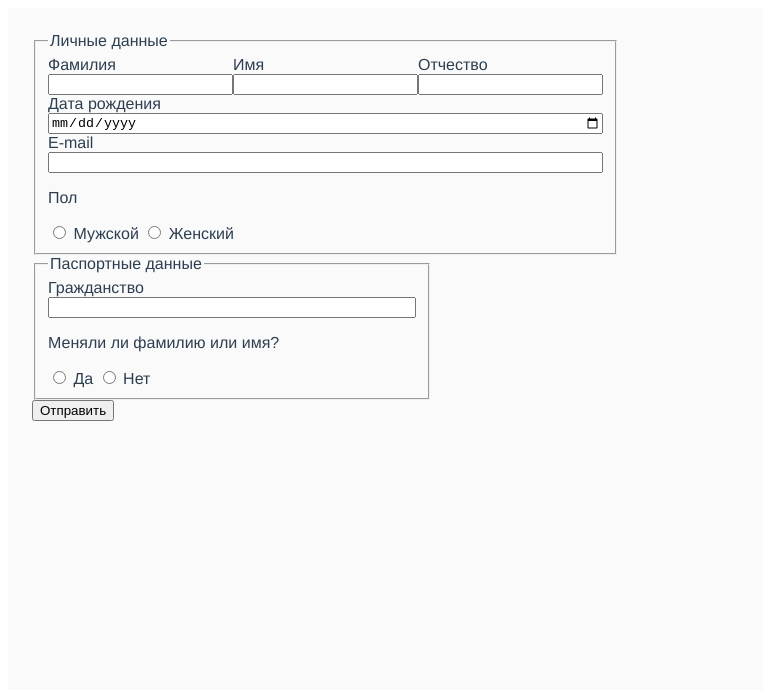
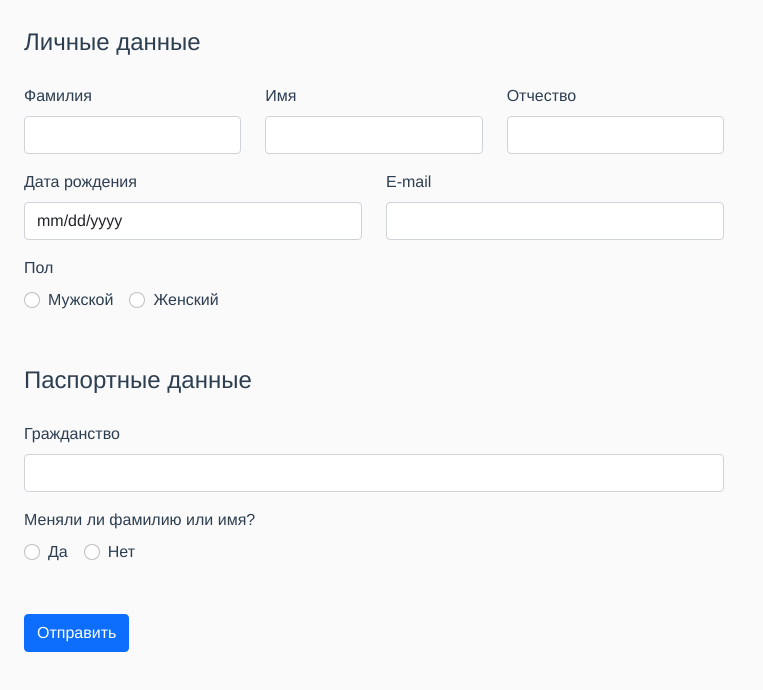
Before and after one commit to ozon-edu-vue-2021/required-task-4-fudgi, a Vue app: page / in a window 1280 px wide. Shown: the top 690 px of the page, without its empty margins (0-763 px from the left). Built offline with nearby package versions, Linux system fonts and the light colour scheme.

Commit message:
bootstrap

```diff
--- a/public/index.html
+++ b/public/index.html
@@ -1,15 +1,25 @@
 <!DOCTYPE html>
 <html lang="">
   <head>
-    <meta charset="utf-8">
-    <meta http-equiv="X-UA-Compatible" content="IE=edge">
-    <meta name="viewport" content="width=device-width,initial-scale=1.0">
-    <link rel="icon" href="<%= BASE_URL %>favicon.ico">
+    <meta charset="utf-8" />
+    <meta http-equiv="X-UA-Compatible" content="IE=edge" />
+    <meta name="viewport" content="width=device-width,initial-scale=1.0" />
+    <link rel="icon" href="<%= BASE_URL %>favicon.ico" />
     <title><%= htmlWebpackPlugin.options.title %></title>
+    <link
+      href="https://cdn.jsdelivr.net/npm/bootstrap@5.1.3/dist/css/bootstrap.min.css"
+      rel="stylesheet"
+      integrity="sha384-1BmE4kWBq78iYhFldvKuhfTAU6auU8tT94WrHftjDbrCEXSU1oBoqyl2QvZ6jIW3"
+      crossorigin="anonymous"
+    />
   </head>
   <body>
     <noscript>
-      <strong>We're sorry but <%= htmlWebpackPlugin.options.title %> doesn't work properly without JavaScript enabled. Please enable it to continue.</strong>
+      <strong
+        >We're sorry but <%= htmlWebpackPlugin.options.title %> doesn't work
+        properly without JavaScript enabled. Please enable it to
+        continue.</strong
+      >
     </noscript>
     <div id="app"></div>
     <!-- built files will be auto injected -->
--- a/src/components/Checkable.vue
+++ b/src/components/Checkable.vue
@@ -1,15 +1,24 @@
 <template>
   <div>
-    <p v-if="label">{{ label }}</p>
-    <label v-for="option in options" :key="option.value">
+    <p v-if="label" class="form-label">{{ label }}</p>
+
+    <div
+      v-for="option in options"
+      :key="option.value"
+      class="form-check form-check-inline"
+    >
+      <label class="form-check-label" :for="option.value">
+        {{ option.text }}
+      </label>
       <input
         :type="type"
         :value="option.value"
         :name="field"
+        :id="option.value"
+        class="form-check-input"
         @input="$emit('input', $event.target.value)"
       />
-      {{ option.text }}
-    </label>
+    </div>
   </div>
 </template>
 
--- a/src/components/Form.vue
+++ b/src/components/Form.vue
@@ -1,8 +1,8 @@
 <template>
   <form class="form">
-    <fieldset>
-      <legend>Личные данные</legend>
-      <div class="row">
+    <fieldset class="mb-5">
+      <legend class="mb-4">Личные данные</legend>
+      <div class="row mb-3">
         <Inputable
           v-bind="fieldData[field.LAST_NAME]"
           v-model="formData[field.LAST_NAME]"
@@ -18,6 +18,7 @@
         />
       </div>
 
+      <div class="row mb-3">
         <Inputable
           v-bind="fieldData[field.BIRTH_DATE]"
           v-model="formData[field.BIRTH_DATE]"
@@ -27,13 +28,15 @@
           v-bind="fieldData[field.EMAIL]"
           v-model="formData[field.EMAIL]"
         />
+      </div>
 
       <Checkable v-bind="fieldData[field.SEX]" v-model="formData[field.SEX]" />
     </fieldset>
 
-    <fieldset>
-      <legend>Паспортные данные</legend>
+    <fieldset class="mb-5">
+      <legend class="mb-4">Паспортные данные</legend>
 
+      <div class="row mb-3">
         <Inputable
           v-bind="fieldData[field.CITIZENSHIP]"
           v-model="formData[field.CITIZENSHIP]"
@@ -42,8 +45,9 @@
             <option v-for="item in citizenships" :value="item" :key="item" />
           </datalist>
         </Inputable>
+      </div>
 
-      <div v-if="isRussian" class="row">
+      <div v-if="isRussian" class="row mb-3">
         <Inputable
           v-bind="fieldData[field.PASSPORT_SERIES]"
           v-model="formData[field.PASSPORT_SERIES]"
@@ -59,7 +63,7 @@
       </div>
 
       <div v-else-if="isForeign" class="foreign">
-        <div class="row">
+        <div class="row mb-1">
           <Inputable
             v-bind="fieldData[field.FOREIGN_LAST_NAME]"
             v-model="formData[field.FOREIGN_LAST_NAME]"
@@ -69,10 +73,10 @@
             v-model="formData[field.FOREIGN_FIRST_NAME]"
           />
         </div>
-        <span
-          >Иностранцы заполняют литинскими буквами. Например, Ivanov Ivan
+        <span class="d-block mb-3 small-text">
+          Иностранцы заполняют литинскими буквами. Например, Ivanov Ivan
         </span>
-        <div class="row">
+        <div class="row mb-3">
           <Inputable
             v-bind="fieldData[field.FOREIGN_PASSPORT_NUMBER]"
             v-model="formData[field.FOREIGN_PASSPORT_NUMBER]"
@@ -112,7 +116,7 @@
         />
       </div>
     </fieldset>
-    <button type="submit">Отправить</button>
+    <button type="submit" class="btn btn-primary">Отправить</button>
   </form>
 </template>
 
@@ -186,9 +190,9 @@ export default {
 
 <style scoped>
 .form {
-  max-width: 400px;
+  max-width: 700px;
 }
-.row {
-  display: flex;
+.small-text {
+  font-size: 14px;
 }
 </style>
--- a/src/components/Inputable.vue
+++ b/src/components/Inputable.vue
@@ -1,10 +1,11 @@
 <template>
-  <div class="element">
-    <label v-if="label" :for="field">{{ label }}</label>
+  <div class="col">
+    <label v-if="label" :for="field" class="form-label">{{ label }}</label>
     <input
       v-bind="$props"
       :id="field"
       :name="field"
+      class="form-control"
       @input="$emit('input', $event.target.value)"
     />
     <slot></slot>
@@ -34,9 +35,4 @@ export default {
 };
 </script>
 
-<style scoped>
-.element {
-  display: flex;
-  flex-direction: column;
-}
-</style>
+<style scoped></style>
```
Lines whose indentation alone changed are shown as unchanged.
